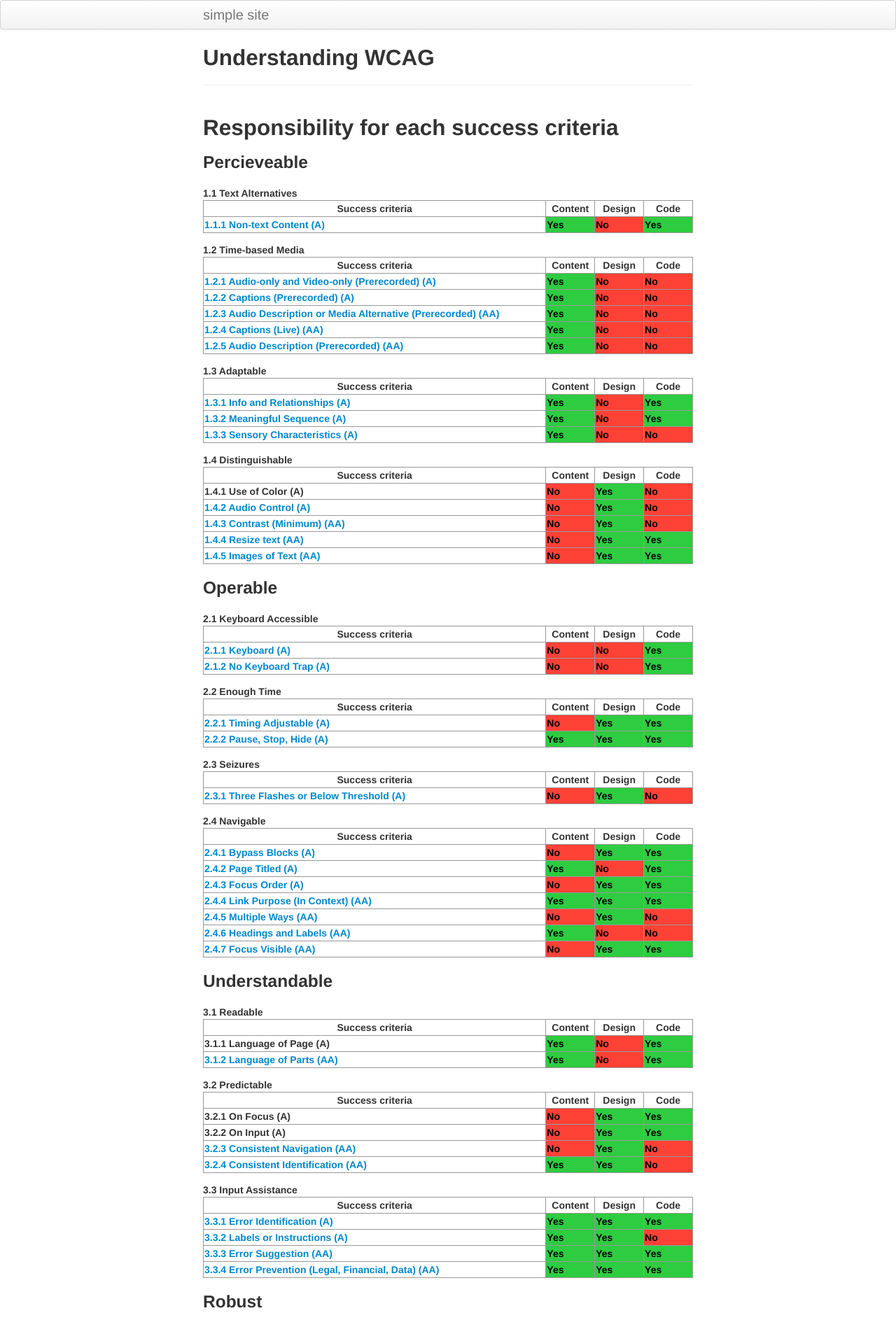
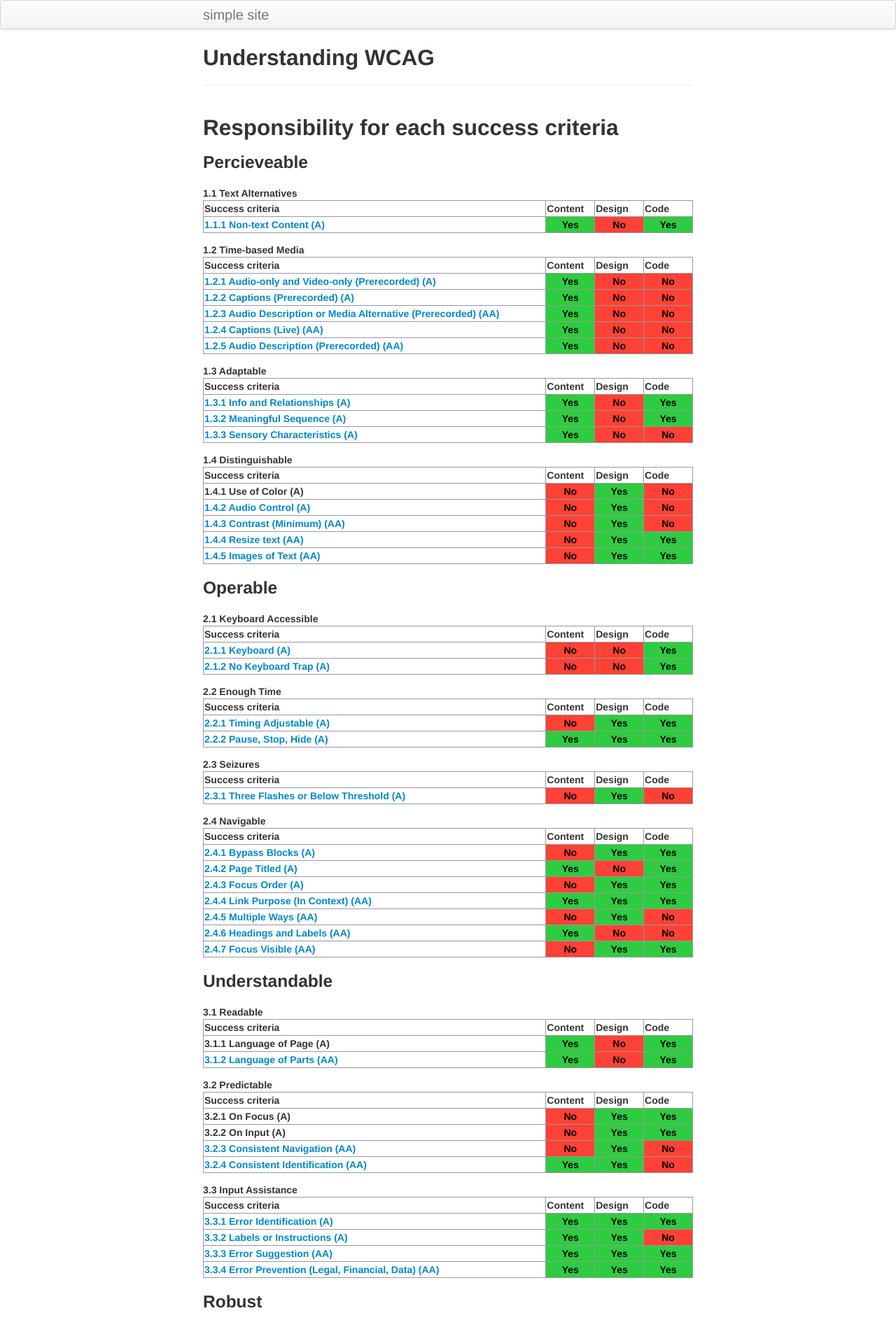
Before and after one commit to aduggin/simple_site, a Jekyll site: the page built from wcag.md, in a window 1280 px wide. Shown: the top 1896 px of the page at 70% size. Built offline with Jekyll 4.4.1, drawn with Linux system fonts in a browser that asks for light colours.

Commit message:
style table cells

```diff
--- a/assets/themes/twitter/css/kbroman.css
+++ b/assets/themes/twitter/css/kbroman.css
@@ -20,6 +20,10 @@ table, th, td {
 	border: 1px solid #999;
 }
 
+thead tr:first-child th {
+	text-align:left;
+}
+
 tbody th {
 	text-align:left;
 	width:70%;
@@ -27,6 +31,7 @@ tbody th {
 tbody td {
 	width:10%;
 	font-weight: bold;
+	text-align:center;
 }
 
 td.yes {
```
